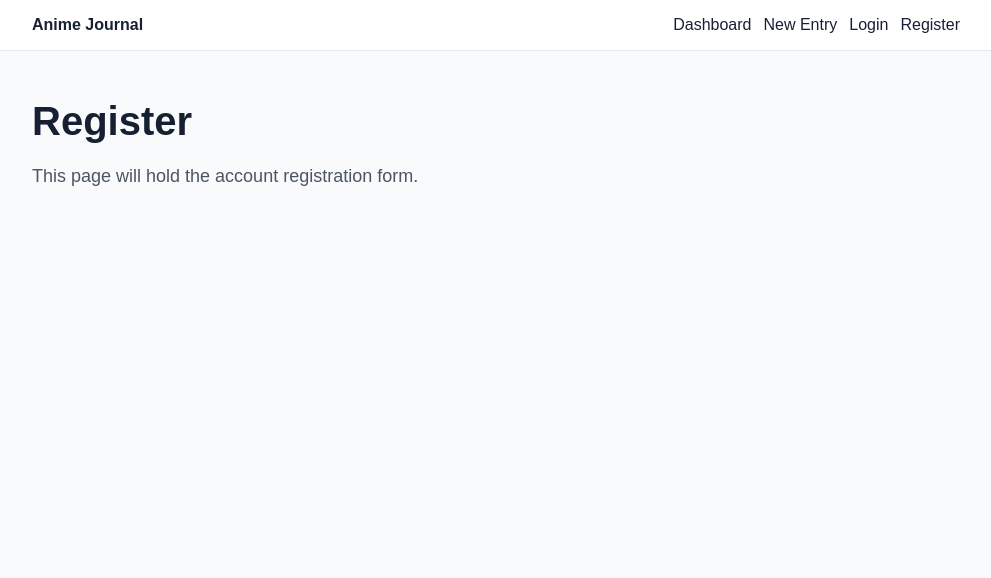
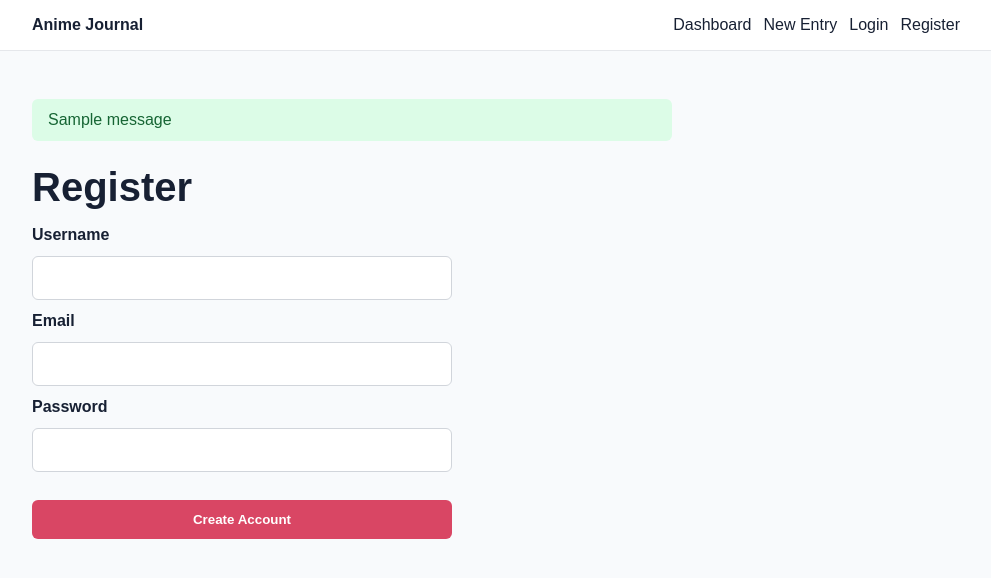
Before and after one commit to maramharshithreddy/anime-journal-flask, a Flask app: page /register in a window 1280 px wide. Shown: the top 578 px of the page, without its empty margins (144-1135 px from the left). Run offline with Flask 3, Linux system fonts and the light colour scheme; tables that the repository leaves empty hold one stand-in row (values such as "Sample post"); one stand-in notice (Sample message) is shown.

Commit message:
Add user authentication

```diff
--- a/app.py
+++ b/app.py
@@ -1,7 +1,37 @@
-from flask import Flask, render_template
+import sqlite3
+
+from flask import Flask, flash, redirect, render_template, request, session, url_for
+from werkzeug.security import check_password_hash, generate_password_hash
 
 
 app = Flask(__name__)
+# Development-only secret key. In production, load this from an environment variable.
+app.secret_key = "anime-journal-dev-key"
+
+DATABASE = "database.db"
+
+
+def get_db_connection():
+    connection = sqlite3.connect(DATABASE)
+    connection.row_factory = sqlite3.Row
+    return connection
+
+
+def init_db():
+    connection = get_db_connection()
+    connection.execute(
+        """
+        CREATE TABLE IF NOT EXISTS users (
+            id INTEGER PRIMARY KEY AUTOINCREMENT,
+            username TEXT NOT NULL UNIQUE,
+            email TEXT NOT NULL UNIQUE,
+            password_hash TEXT NOT NULL,
+            created_at TIMESTAMP NOT NULL DEFAULT CURRENT_TIMESTAMP
+        )
+        """
+    )
+    connection.commit()
+    connection.close()
 
 
 @app.route("/")
@@ -9,25 +39,95 @@ def home():
     return render_template("index.html")
 
 
-@app.route("/login")
+@app.route("/login", methods=["GET", "POST"])
 def login():
+    if request.method == "POST":
+        username = request.form.get("username", "").strip()
+        password = request.form.get("password", "")
+
+        if not username or not password:
+            flash("Please enter your username and password.", "error")
+            return render_template("login.html")
+
+        connection = get_db_connection()
+        user = connection.execute(
+            "SELECT * FROM users WHERE username = ?", (username,)
+        ).fetchone()
+        connection.close()
+
+        if user is None or not check_password_hash(user["password_hash"], password):
+            flash("Invalid username or password.", "error")
+            return render_template("login.html")
+
+        session.clear()
+        session["user_id"] = user["id"]
+        session["username"] = user["username"]
+        flash("You are now logged in.", "success")
+        return redirect(url_for("dashboard"))
+
     return render_template("login.html")
 
 
-@app.route("/register")
+@app.route("/register", methods=["GET", "POST"])
 def register():
+    if request.method == "POST":
+        username = request.form.get("username", "").strip()
+        email = request.form.get("email", "").strip().lower()
+        password = request.form.get("password", "")
+
+        if not username or not email or not password:
+            flash("Please fill out every field.", "error")
+            return render_template("register.html")
+
+        connection = get_db_connection()
+        existing_user = connection.execute(
+            "SELECT id FROM users WHERE username = ? OR email = ?",
+            (username, email),
+        ).fetchone()
+
+        if existing_user is not None:
+            connection.close()
+            flash("That username or email is already registered.", "error")
+            return render_template("register.html")
+
+        connection.execute(
+            "INSERT INTO users (username, email, password_hash) VALUES (?, ?, ?)",
+            (username, email, generate_password_hash(password)),
+        )
+        connection.commit()
+        connection.close()
+
+        flash("Account created. Please log in.", "success")
+        return redirect(url_for("login"))
+
     return render_template("register.html")
+
+
+@app.route("/logout")
+def logout():
+    session.clear()
+    flash("You have been logged out.", "success")
+    return redirect(url_for("home"))
 
 
 @app.route("/dashboard")
 def dashboard():
-    return render_template("dashboard.html")
+    if "user_id" not in session:
+        flash("Please log in to view your dashboard.", "error")
+        return redirect(url_for("login"))
+
+    return render_template("dashboard.html", username=session["username"])
 
 
 @app.route("/entries/new")
 def new_entry():
+    if "user_id" not in session:
+        flash("Please log in to write a journal entry.", "error")
+        return redirect(url_for("login"))
+
     return render_template("new_entry.html")
 
 
 if __name__ == "__main__":
+    init_db()
     app.run(debug=True)
--- a/static/style.css
+++ b/static/style.css
@@ -71,8 +71,50 @@ a {
     line-height: 1.6;
 }
 
+.form {
+    display: grid;
+    gap: 0.75rem;
+    max-width: 420px;
+}
+
+.form label {
+    font-weight: 700;
+}
+
+.form input {
+    width: 100%;
+    border: 1px solid #d1d5db;
+    border-radius: 6px;
+    padding: 0.75rem;
+    font: inherit;
+}
+
+.flash-list {
+    display: grid;
+    gap: 0.75rem;
+    margin-bottom: 1.5rem;
+}
+
+.flash {
+    margin: 0;
+    max-width: 640px;
+    border-radius: 6px;
+    padding: 0.75rem 1rem;
+}
+
+.flash-success {
+    background: #dcfce7;
+    color: #166534;
+}
+
+.flash-error {
+    background: #fee2e2;
+    color: #991b1b;
+}
+
 .button {
     display: inline-block;
+    border: 0;
     margin-top: 1rem;
     padding: 0.75rem 1rem;
     border-radius: 6px;
--- a/templates/base.html
+++ b/templates/base.html
@@ -13,13 +13,27 @@
             <div class="nav-links">
                 <a href="{{ url_for('dashboard') }}">Dashboard</a>
                 <a href="{{ url_for('new_entry') }}">New Entry</a>
-                <a href="{{ url_for('login') }}">Login</a>
-                <a href="{{ url_for('register') }}">Register</a>
+                {% if session.get("user_id") %}
+                    <a href="{{ url_for('logout') }}">Logout</a>
+                {% else %}
+                    <a href="{{ url_for('login') }}">Login</a>
+                    <a href="{{ url_for('register') }}">Register</a>
+                {% endif %}
             </div>
         </nav>
     </header>
 
     <main class="page">
+        {% with messages = get_flashed_messages(with_categories=true) %}
+            {% if messages %}
+                <div class="flash-list">
+                    {% for category, message in messages %}
+                        <p class="flash flash-{{ category }}">{{ message }}</p>
+                    {% endfor %}
+                </div>
+            {% endif %}
+        {% endwith %}
+
         {% block content %}{% endblock %}
     </main>
 
--- a/templates/dashboard.html
+++ b/templates/dashboard.html
@@ -5,7 +5,7 @@
 {% block content %}
 <section class="panel">
     <h1>Dashboard</h1>
-    <p>Your anime journal entries will appear here.</p>
+    <p>Welcome back, {{ username }}. Your anime journal entries will appear here.</p>
     <a class="button" href="{{ url_for('new_entry') }}">Write New Entry</a>
 </section>
 {% endblock %}
--- a/templates/register.html
+++ b/templates/register.html
@@ -5,6 +5,17 @@
 {% block content %}
 <section class="panel">
     <h1>Register</h1>
-    <p>This page will hold the account registration form.</p>
+    <form class="form" method="post">
+        <label for="username">Username</label>
+        <input id="username" name="username" type="text" required>
+
+        <label for="email">Email</label>
+        <input id="email" name="email" type="email" required>
+
+        <label for="password">Password</label>
+        <input id="password" name="password" type="password" required>
+
+        <button class="button" type="submit">Create Account</button>
+    </form>
 </section>
 {% endblock %}
```
Also changed, not shown: templates/login.html (+9 -1 lines).
